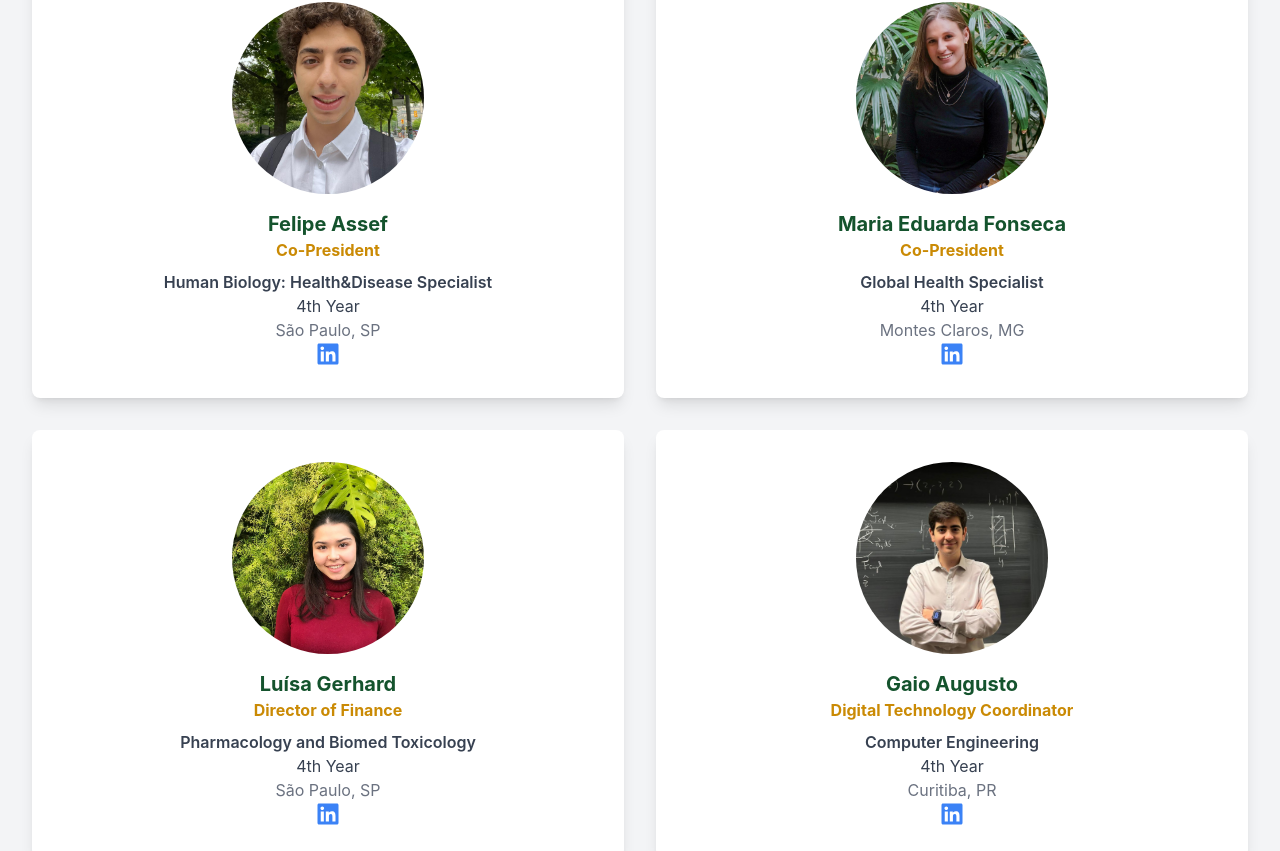
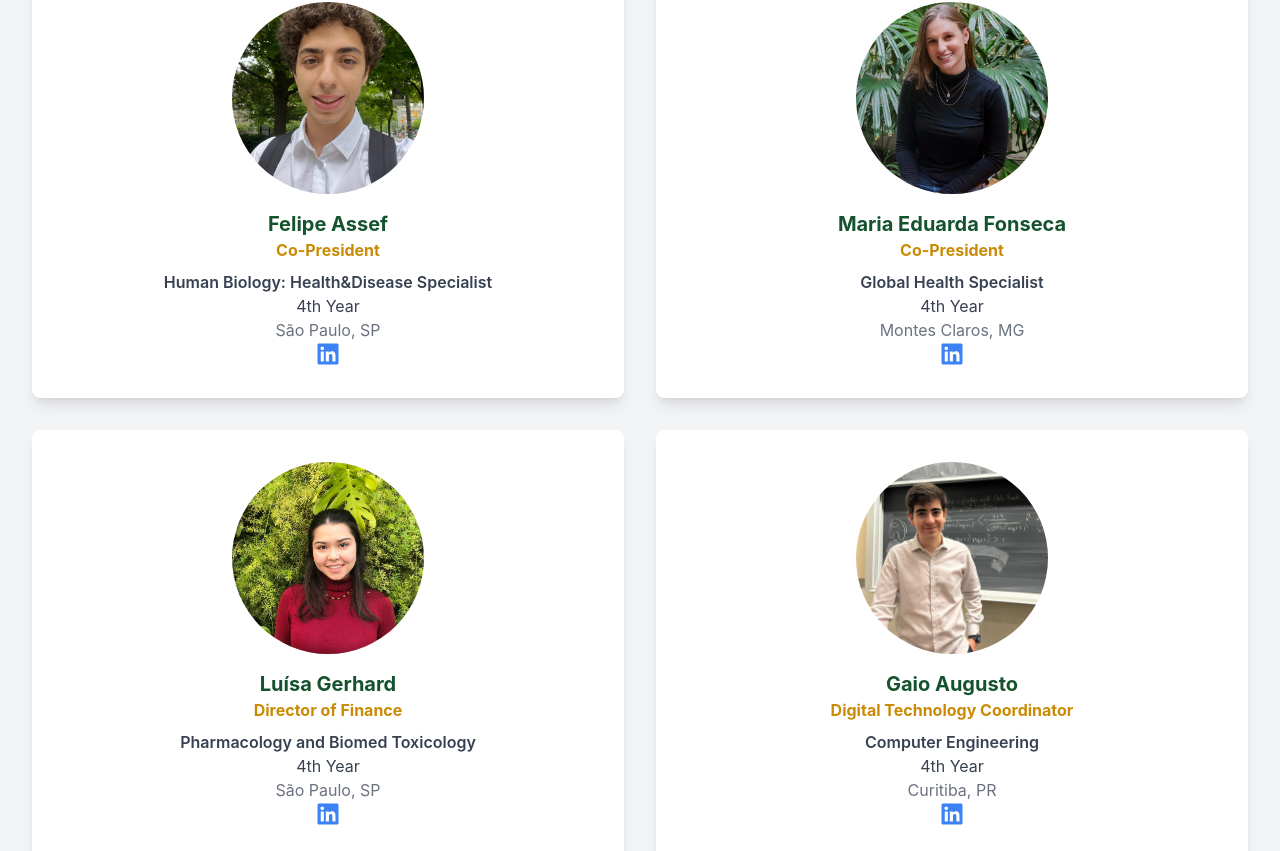
Before and after one commit to GaioAugusto/brasa-website, a React (Create React App) app: page /board in a window 1280 px wide. Shown: the part 358-1209 px from the top of the page. Built offline with nearby package versions, Linux system fonts and the light colour scheme.

Commit message:
updated digital tech picture

```diff
--- a/src/utilities/boardMembers.ts
+++ b/src/utilities/boardMembers.ts
@@ -30,7 +30,7 @@ export const boardMembers: BoardMember[] = [
   },
   {
     name: "Gaio Augusto",
-    picture: "/gaio.jpeg",
+    picture: "/aa.jpeg",
     major: "Computer Engineering",
     year: "4th",
     position: "digitalCoordinator",
```
Also changed, not shown: public/aa.jpeg (added).
